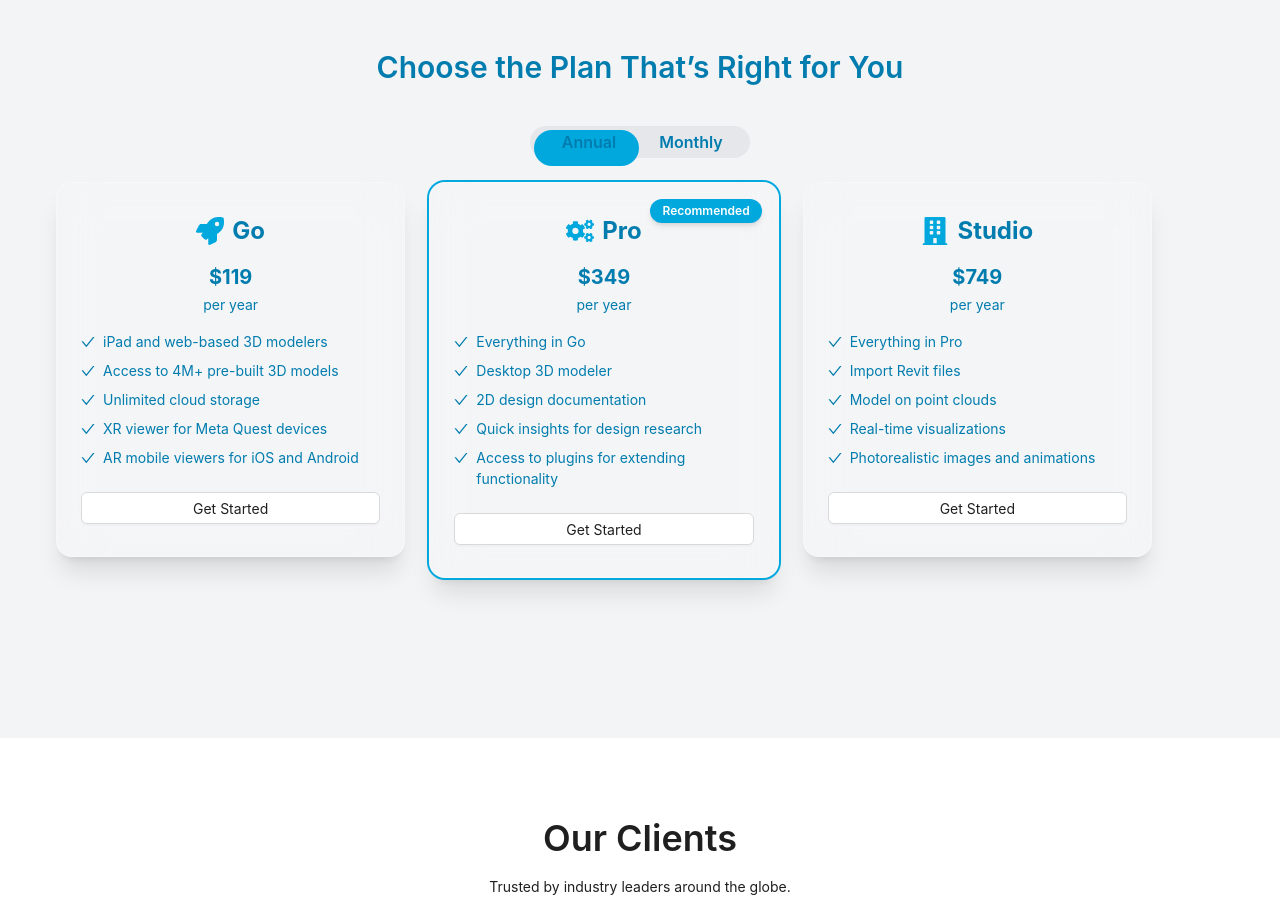
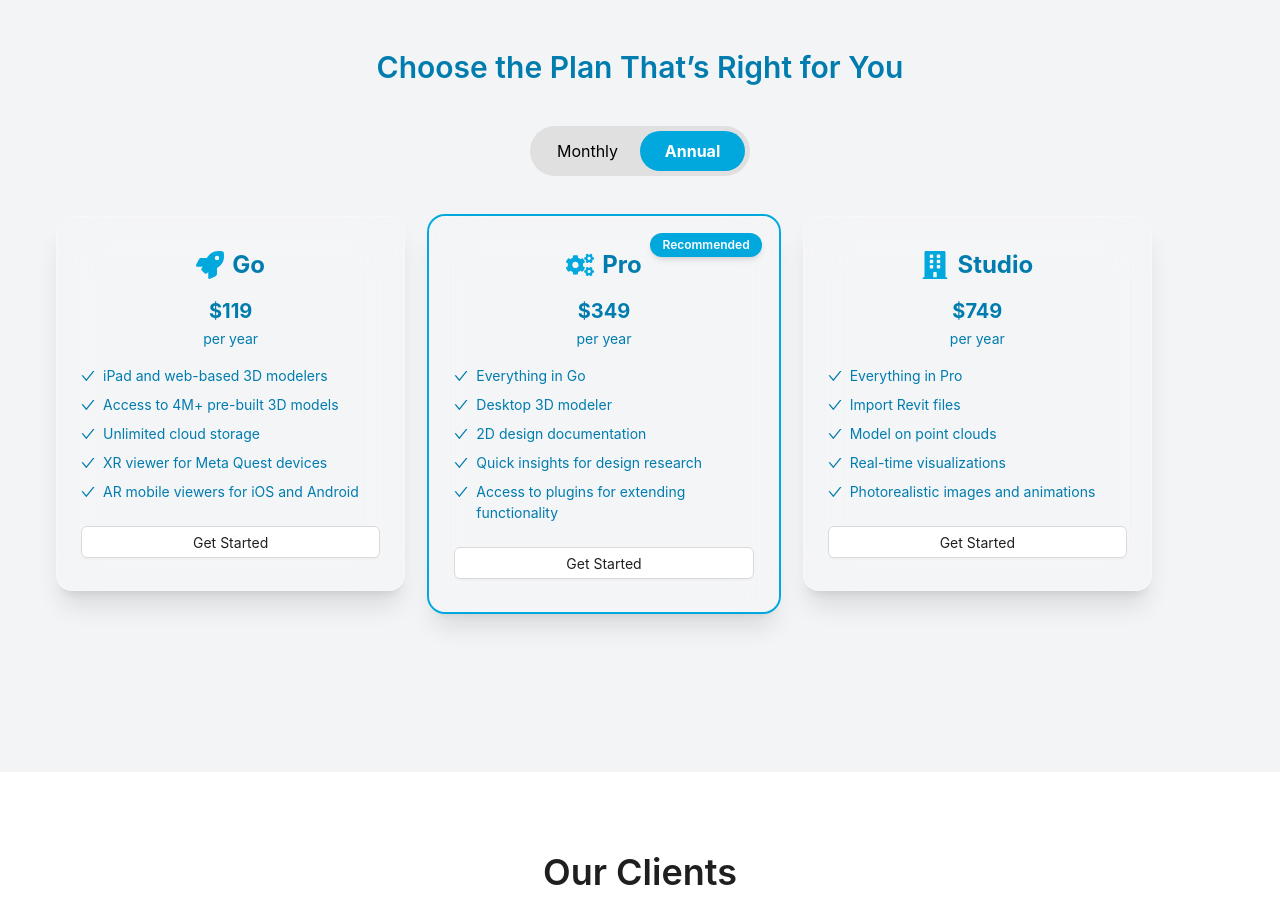
Before and after one commit to shahwalikhan0/snaptap-website, a Next.js app: page / in a window 1280 px wide. Shown: the part 1440-2353 px from the top of the page. Built offline with nearby package versions, Linux system fonts and the light colour scheme; no server answers.

Commit message:
more content 2

```diff
--- a/src/app/navigations/pricing/pricing-component.tsx
+++ b/src/app/navigations/pricing/pricing-component.tsx
@@ -66,21 +66,57 @@ export default function PricingComponent() {
         Choose the Plan That’s Right for You
       </Title>
 
-      {/* Toggle Switch (Reversed to original: Annual on left, Monthly on right) */}
-      <div className="flex justify-center my-6">
+      {/* Custom Toggle Switch */}
+      <div style={{ textAlign: "center", marginBottom: "40px" }}>
         <div
+          style={{
+            width: "220px",
+            margin: "0 auto",
+            backgroundColor: "#e0e0e0",
+            borderRadius: "30px",
+            display: "flex",
+            cursor: "pointer",
+            position: "relative",
+            padding: "5px",
+          }}
           onClick={() => setIsAnnual(!isAnnual)}
-          className="flex bg-gray-200 rounded-full px-2 py-1 cursor-pointer relative w-[220px]"
         >
-          <motion.div
-            layout
-            transition={{ type: "spring", stiffness: 500, damping: 30 }}
-            className={`absolute top-[4px] w-[105px] h-[36px] rounded-full bg-[#00A8DE] transition-all duration-300 ${
-              isAnnual ? "left-[4px]" : "left-[110px]"
-            }`}
+          <div
+            style={{
+              position: "absolute",
+              top: "5px",
+              left: isAnnual ? "110px" : "5px",
+              width: "105px",
+              height: "40px",
+              backgroundColor: "#00A8DE",
+              borderRadius: "25px",
+              transition: "left 0.3s ease-in-out",
+            }}
           />
-          <div className="w-1/2 text-center z-10 font-semibold">Annual</div>
-          <div className="w-1/2 text-center z-10 font-semibold">Monthly</div>
+          <div
+            style={{
+              width: "110px",
+              textAlign: "center",
+              zIndex: 1,
+              color: isAnnual ? "#000" : "#fff",
+              fontWeight: !isAnnual ? "bold" : "normal",
+              lineHeight: "40px",
+            }}
+          >
+            Monthly
+          </div>
+          <div
+            style={{
+              width: "110px",
+              textAlign: "center",
+              zIndex: 1,
+              color: isAnnual ? "#fff" : "#000",
+              fontWeight: isAnnual ? "bold" : "normal",
+              lineHeight: "40px",
+            }}
+          >
+            Annual
+          </div>
         </div>
       </div>
 
```
